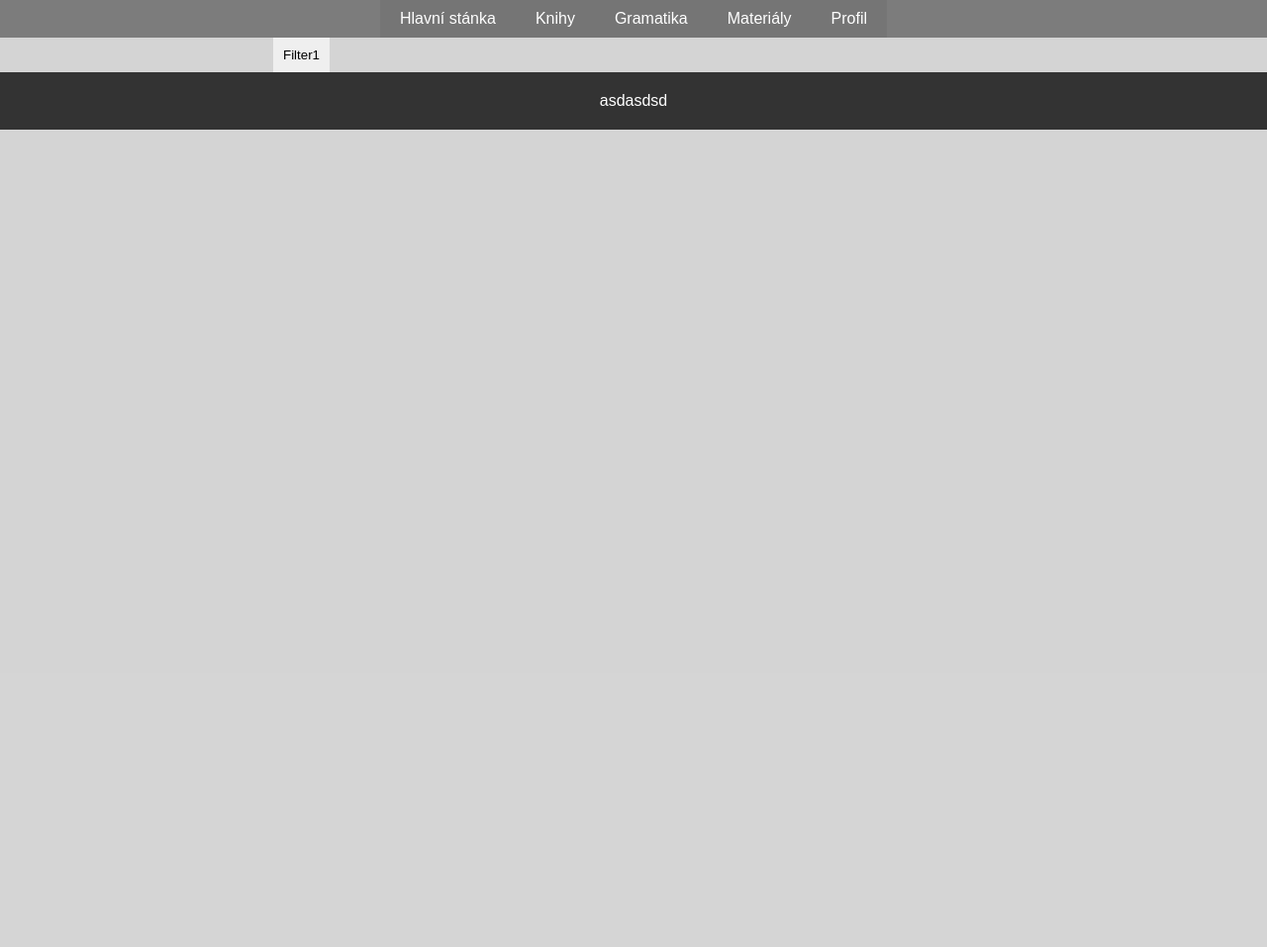
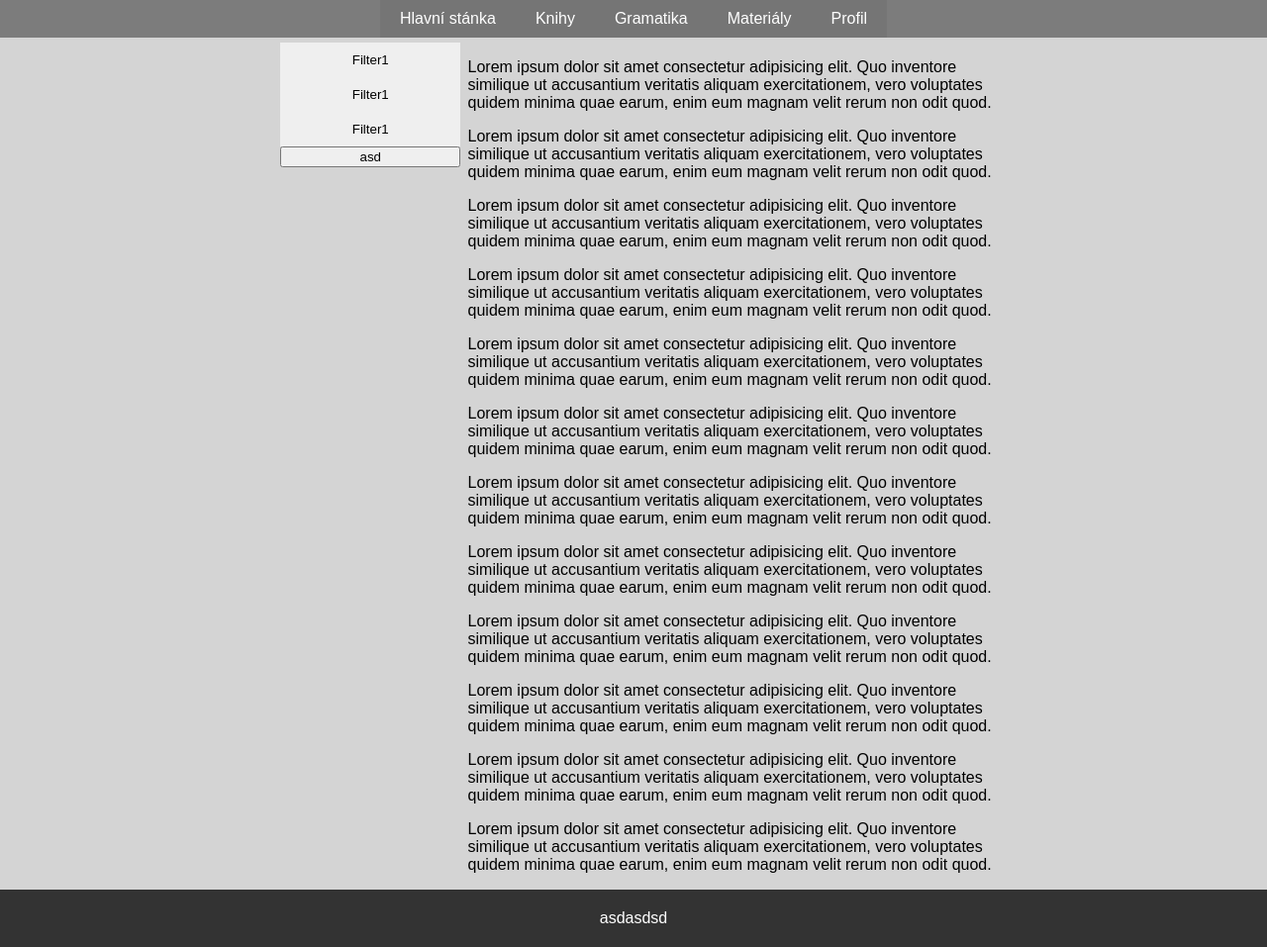
Before and after one commit to Rikos99/projektWEB, a PHP site: page /uzivatel/pohledy/kniha.html in a window 1280 px wide. Shown: the part 120-1077 px from the top of the page at 99% size. Before the commit the page ends 251 px from the top, so only its background shows below. Run offline with PHP 8.4, Linux system fonts and the light colour scheme.

Commit message:
mrdkovina to je sračka zmrdství zabiju se

```diff
--- a/pohledy/kniha.html
+++ b/pohledy/kniha.html
@@ -57,8 +57,58 @@
                         <label for="">a</label>
                         <input type="checkbox" name="" id=""><br>
                     </div>
+
                 </div>
 
+                <div class="dropdown1">
+                    <button class="dropbtn1" onclick="toggleDropdown()" >Filter1</button>
+
+                    <div id="dropdownContent1" class="dropdown-content1">
+                        <input type="text"><br>
+                        <label for="">a</label>
+                        <input type="checkbox" name="" id=""><br>
+                        <label for="">a</label>
+                        <input type="checkbox" name="" id=""><br>
+                        <label for="">a</label>
+                        <input type="checkbox" name="" id=""><br>
+                    </div>
+
+                </div>
+
+                <div class="dropdown1">
+                    <button class="dropbtn1" onclick="toggleDropdown()" >Filter1</button>
+
+                    <div id="dropdownContent1" class="dropdown-content1">
+                        <input type="text"><br>
+                        <label for="">a</label>
+                        <input type="checkbox" name="" id=""><br>
+                        <label for="">a</label>
+                        <input type="checkbox" name="" id=""><br>
+                        <label for="">a</label>
+                        <input type="checkbox" name="" id=""><br>
+                    </div>
+
+                </div>
+
+
+                <button>asd</button>
+
+            </div>
+
+            <div class="text">
+                <p>Lorem ipsum dolor sit amet consectetur adipisicing elit. Quo inventore similique ut accusantium veritatis aliquam exercitationem, vero voluptates quidem minima quae earum, enim eum magnam velit rerum non odit quod.</p>
+                <p>Lorem ipsum dolor sit amet consectetur adipisicing elit. Quo inventore similique ut accusantium veritatis aliquam exercitationem, vero voluptates quidem minima quae earum, enim eum magnam velit rerum non odit quod.</p>
+                <p>Lorem ipsum dolor sit amet consectetur adipisicing elit. Quo inventore similique ut accusantium veritatis aliquam exercitationem, vero voluptates quidem minima quae earum, enim eum magnam velit rerum non odit quod.</p>
+                <p>Lorem ipsum dolor sit amet consectetur adipisicing elit. Quo inventore similique ut accusantium veritatis aliquam exercitationem, vero voluptates quidem minima quae earum, enim eum magnam velit rerum non odit quod.</p>
+                <p>Lorem ipsum dolor sit amet consectetur adipisicing elit. Quo inventore similique ut accusantium veritatis aliquam exercitationem, vero voluptates quidem minima quae earum, enim eum magnam velit rerum non odit quod.</p>
+                <p>Lorem ipsum dolor sit amet consectetur adipisicing elit. Quo inventore similique ut accusantium veritatis aliquam exercitationem, vero voluptates quidem minima quae earum, enim eum magnam velit rerum non odit quod.</p>
+                <p>Lorem ipsum dolor sit amet consectetur adipisicing elit. Quo inventore similique ut accusantium veritatis aliquam exercitationem, vero voluptates quidem minima quae earum, enim eum magnam velit rerum non odit quod.</p>
+                <p>Lorem ipsum dolor sit amet consectetur adipisicing elit. Quo inventore similique ut accusantium veritatis aliquam exercitationem, vero voluptates quidem minima quae earum, enim eum magnam velit rerum non odit quod.</p>
+                <p>Lorem ipsum dolor sit amet consectetur adipisicing elit. Quo inventore similique ut accusantium veritatis aliquam exercitationem, vero voluptates quidem minima quae earum, enim eum magnam velit rerum non odit quod.</p>
+                <p>Lorem ipsum dolor sit amet consectetur adipisicing elit. Quo inventore similique ut accusantium veritatis aliquam exercitationem, vero voluptates quidem minima quae earum, enim eum magnam velit rerum non odit quod.</p>
+                <p>Lorem ipsum dolor sit amet consectetur adipisicing elit. Quo inventore similique ut accusantium veritatis aliquam exercitationem, vero voluptates quidem minima quae earum, enim eum magnam velit rerum non odit quod.</p>
+
+                <p>Lorem ipsum dolor sit amet consectetur adipisicing elit. Quo inventore similique ut accusantium veritatis aliquam exercitationem, vero voluptates quidem minima quae earum, enim eum magnam velit rerum non odit quod.</p>
             </div>
 
 
--- a/script/filterScript.js
+++ b/script/filterScript.js
@@ -8,3 +8,10 @@ $(document).mouseup(function(e) {
         $(".dropdown-content1").removeClass("show");
     }
 });
+
+$(document).mouseup(function(e) {
+    var container = $(".dropdown1");
+    if (!container.is(e.target) && container.has(e.target).length === 0 && !$(e.target).hasClass('dropbtn1')) {
+        $(".dropdown-content1").removeClass("show");
+    }
+});
--- a/style/knihastyle.css
+++ b/style/knihastyle.css
@@ -1,11 +1,14 @@
 .filter {
     height: 100%;
-    background-color: #cf0000;
     position: relative;
+    min-width:25%;
+    margin: 0 1%;
+    padding:0 ;
 }
 
 .filter * {
     width: 100%;
+
 }
 
 main {
@@ -14,47 +17,66 @@ main {
 
 .container {
     display: flex;
-    margin:0 20px;
+    margin: 0 20px;
     align-items: flex-start;
+    position: relative;
+    margin-top: 5px;
+
 }
 
 .dropdown1 {
     display: flex;
     flex-direction: column;
     align-items: stretch;
+    position: relative;
 }
+
 .dropbtn1 {
     cursor: pointer;
     border: none;
     padding: 10px;
 }
 
-.dropdown-content1 input[type="text"]{
+.dropdown-content1 input[type="text"] {
+    width: 100%;
+    margin-bottom: 10px;
+    padding: 8px;
+    border: 1px solid #fff;
+    box-sizing: border-box;
+}
 
-    max-width: 100%;
-
+.dropdown-content1 input[type="text"]:focus {
+    outline: none;
+    border-color: #fff;
+    box-shadow: none;
 }
 
 .dropdown-content1 {
     display: none;
-    background-color: #555;
-    position: absolute;
-    width: calc(100% - 20px);
-    max-width: 200px;
+    position: sticky;
+    max-width: calc(100%-2px);
     top: calc(100% + 5px);
     left: 0;
     z-index: 1;
+    margin-bottom: 10px;
 }
 
-.dropdown-content1 input[type="text"],
 .dropdown-content1 input[type="checkbox"] {
-    width: auto;
+    margin: 0;
 }
 
 .dropdown-content1 a:hover {
-    background-color: #444;
+    background-color: #f1f1f1;
 }
 
 .show {
     display: block;
 }
+
+.text {
+    margin-top: 0;
+}
+
+.show + .text {
+    margin-top: 150px;
+}
```
Also changed, not shown: obrazky_layout/layoutStranky.png (added).
